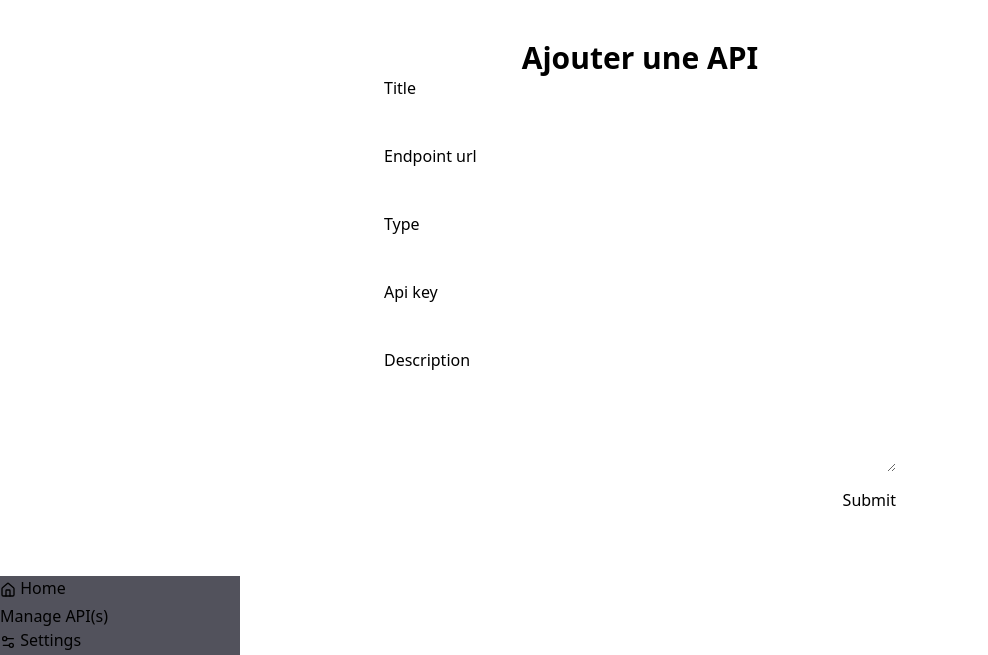
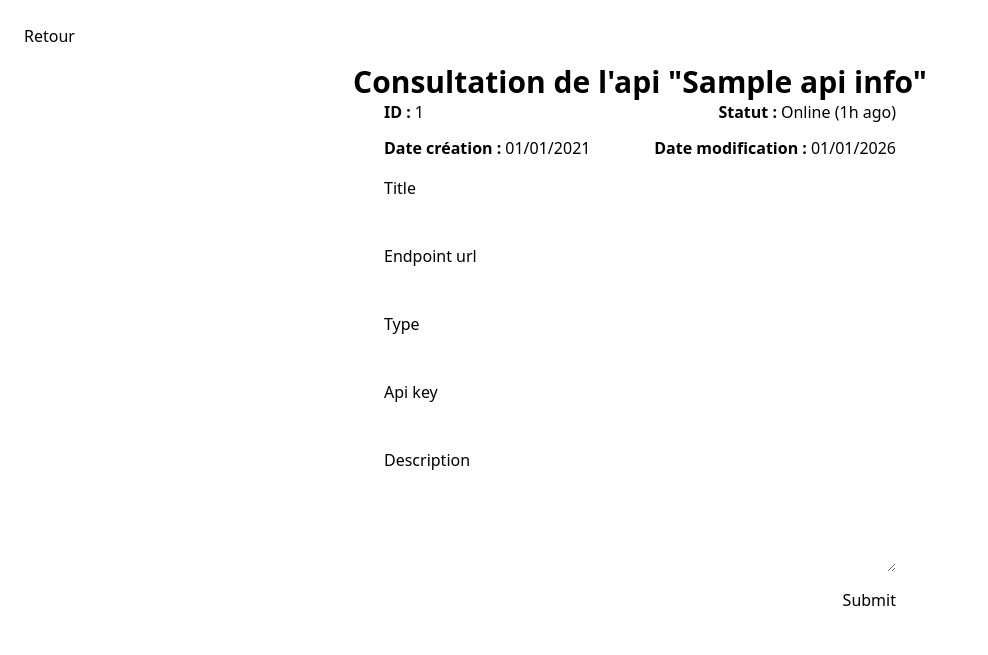
Before and after one commit to HubertApp/Front-admin, a FastAPI app: template app/templates/api_details.jinja in a window 1280 px wide. Shown: the part 13-668 px from the top of the page, without its empty margins (0-988 px from the left). Run offline with FastAPI, Linux system fonts and the light colour scheme; the template is opened without the code that fills it: most values are stand-ins (such as "Sample title", 1, 10 or a date in 2020); form fields are guessed from the names that the template uses; some libraries are stand-ins or nearby versions.

Commit message:
[feat] ajout consultation/modification api

```diff
--- a/app/forms/forms.py
+++ b/app/forms/forms.py
@@ -6,4 +6,10 @@ class APIForm(Form):
     type = SelectField('Type de données', choices=[('gtfs', 'GTFS'), ('netex', 'NetEX'), ('geojson', 'GeoJSON'), ('gtfsrt', 'GTFS-RT')], validators=[validators.InputRequired()])
     endpoint_url = StringField('URL', [validators.InputRequired(), validators.URL(), validators.Length(max=200)], render_kw={"placeholder": "https://api.exemple.com/endpoint..."})
     api_key = StringField('Clé API', [validators.Optional(), validators.Length(max=100)], render_kw={"placeholder": "Clé API si nécessaire..."})
+
+
+class CreateAPIForm(APIForm):
     submit = SubmitField('Ajouter l\'API')
+
+class ModifyAPIForm(APIForm):
+    submit = SubmitField('Enregistrer les modifications')
--- a/app/templates/api_details.jinja
+++ b/app/templates/api_details.jinja
@@ -1,10 +1,21 @@
 {% extends 'base.jinja'%}
 {% from './_partials/_form_errors.jinja' import form_errors%}
 {% block content%}
+<a href="/" class="btn btn-secondary mb-6">Retour</a>
 <div class="bg-base-200 p-4 min-w-[50%] flex flex-col items-center">
-    <h1 class="text-3xl font-bold text-neutral">Ajouter une API</h1>
+    <h1 class="text-3xl font-bold text-neutral">Consultation de l'api "{{api_infos.get('title')}}"</h1>
     <div class="divider"></div>
-    <form method="POST" action="" class="w-full max-w-lg">
+    <form method="post" action="" class="w-full max-w-lg">
+        <div class="mb-4 flex flex-col gap-3">
+            <div class="flex flex-1 justify-between">
+                <span class="flex gap-1"><p class="font-semibold">ID :</p><p>1</p></span>
+                <span class="flex gap-1"><p class="font-semibold">Statut :</p><p>Online (1h ago)</p></span>
+            </div>
+            <div class="flex flex-1 justify-between">
+                <span class="flex gap-1"><p class="font-semibold">Date création :</p><p>01/01/2021</p></span>
+                <span class="flex gap-1"><p class="font-semibold">Date modification :</p><p>01/01/2026</p></span>
+            </div>
+        </div>
         <div class="mb-4">
             {{ form.title.label(class_="font-medium text-primary") }}
             {{ form.title(class_="mt-1 w-full input input-primary") }}
--- a/app/templates/index.jinja
+++ b/app/templates/index.jinja
@@ -15,7 +15,7 @@
                 </svg>
                 <input type="search" class="grow" placeholder="Search" />
             </label>
-            <a class="btn btn-primary" href="/api">Ajouter une API</a>
+            <a class="btn btn-primary" href="/api/create">Ajouter une API</a>
         </section>
         <section class="py-3 flex flex-col items-center">
             <div class="w-full flex gap-3">
@@ -54,7 +54,7 @@
                         {% for api in data['items'] %}
                         <tr>
                             <th>{{ api.id }}</th>
-                            <td>{{ api.title }}</td>
+                            <td><a href="/api/{{ api.id }}" class="cursor-pointer">{{ api.title }}</a></td>
                             <td>{{ api.endpointUrl }}</td>
                             <td>En ligne</td>
                         </tr>
--- a/main.py
+++ b/main.py
@@ -3,9 +3,12 @@ from fastapi.responses import RedirectResponse
 from fastapi.staticfiles import StaticFiles
 from fastapi.templating import Jinja2Templates
 import httpx
-from app.forms.forms import APIForm
+from app.forms.forms import APIForm, CreateAPIForm, ModifyAPIForm
 import requests, dotenv, os
 from starlette.middleware.sessions import SessionMiddleware
+
+from app.objects.api_obj import ApiResponseObj
+from app.services.api_service import get_apis_service, create_api_service, get_api_by_id_service, modify_api_service
 
 dotenv.load_dotenv()
 
@@ -17,66 +20,22 @@ app.add_middleware(SessionMiddleware, secret_key=os.getenv("SECRET_KEY"))
 
 @app.get("/")
 async def index(request: Request, page: int = 1, limit: int = 25):
-    async with httpx.AsyncClient() as client:
-        query = """
-            query GetApis($page: Int!, $limit: Int!){
-                getApis(page: $page, pageSize: $limit) {
-                    items{
-                        id
-                        title
-                        type
-                        endpointUrl
-                    }
-                    totalCount
-                    pageSize
-                    page
-                }
-            }
-        """
-        variables = {"page": page, "limit": limit}
-        response = await client.post(os.getenv("URL_GATEWAY") + "/graphql", json={"query": query, "variables": variables}, headers={"Authorization": f"Bearer {os.getenv('GATEWAY_KEY')}"})
+    response = await get_apis_service(page, limit)
     if response.status_code == 200:
         data = response.json().get("data", {}).get("getApis", [])
         return templates.TemplateResponse("index.jinja", {"request": request, "data": data, "messages": request.session.pop('flash_messages', [])})
     return templates.TemplateResponse("index.jinja", {"request": request, "messages": request.session.pop('flash_messages', []), "data": {"items": [], "total": 0, "totalPages": 0, "page": page}})
 
-@app.get("/api")
-@app.post("/api")
-async def api_list(request: Request):
-    form = APIForm()
+@app.get("/api/create")
+@app.post("/api/create")
+async def api_create(request: Request):
+    form = CreateAPIForm()
     request.session.setdefault('flash_messages', [])
     if request.method == "POST":
         form_data = await request.form()
-        form = APIForm(formdata=form_data)
+        form = CreateAPIForm(formdata=form_data)
         if form.validate():
-            query = """
-                mutation CreateApi($title: String!, $type: String!, $apiKey: String!, $description: String!, $endpointUrl: String!) {
-                    createApi(input: {
-                        title: $title,
-                        type: $type,
-                        apiKey: $apiKey,
-                        description: $description,
-                        endpointUrl: $endpointUrl
-                    }) {
-                        id
-                        title
-                        type
-                        apiKey
-                        description
-                        endpointUrl
-                    }
-                }
-            """
-            variables = {
-                "title": form.title.data,
-                "type": form.type.data,
-                "apiKey": form.api_key.data,
-                "description": form.description.data,
-                "endpointUrl": form.endpoint_url.data
-            }
-            # Logique à changer quand le microservice sera directement connecté à la gateway
-            async with httpx.AsyncClient() as client:
-                response = await client.post(os.getenv("URL_GATEWAY") + "/graphql", json={"query": query, "variables": variables}, headers={"Authorization": f"Bearer {os.getenv('GATEWAY_KEY')}"})
+            response = await create_api_service(form)
             if response.status_code == 200:
                 print("Données envoyées avec succès au gateway.")
                 request.session['flash_messages'].append(("API enregistrée.", "success"))
@@ -87,3 +46,38 @@ async def api_list(request: Request):
             request.session['flash_messages'].append(("Données de formulaire invalides.", "error"))
 
     return templates.TemplateResponse("add_api.jinja", {"request": request, "form" : form, "messages": request.session.pop('flash_messages', [])})
+
+
+@app.get("/api/{api_id}")
+@app.post("/api/{api_id}")
+async def api_details(request: Request, api_id: str):
+    request.session.setdefault('flash_messages', [])
+    api_infos_response = await get_api_by_id_service(api_id)
+    data = api_infos_response.json().get("data", {}).get("getApiById", {})
+    form = ModifyAPIForm(obj=ApiResponseObj(**data))
+    if request.method == "POST":
+        form_data = await request.form()
+        new_data_form = ModifyAPIForm(form_data)
+        if new_data_form.validate():
+            old_datas = {
+                cle: valeur
+                for cle, valeur in form.data.items()
+                if cle not in ['submit', 'csrf_token']
+            }
+            new_datas = {
+                cle: valeur
+                for cle, valeur in form_data.items()
+                if cle not in ['submit', 'csrf_token']
+            }
+            if old_datas == new_datas:
+                return RedirectResponse(url='/', status_code=303)
+            response = await modify_api_service(new_data_form, int(api_id))
+            if response.status_code == 200:
+                print("Données envoyées avec succès au gateway.")
+                request.session['flash_messages'].append(("API enregistrée.", "success"))
+                return RedirectResponse(url='/', status_code=303)
+
+            request.session['flash_messages'].append(("Erreur lors de l'enregistrement de l'API.", "error"))
+        else:
+            request.session['flash_messages'].append(("Données de formulaire invalides.", "error"))
+    return templates.TemplateResponse("api_details.jinja", {"request": request, "form": form, "api_infos": data, "messages": request.session.pop('flash_messages', [])})
```
Also changed, not shown: app/objects/api_obj.py (added, +10 -0 lines), app/services/api_service.py (added, +106 -0 lines).
